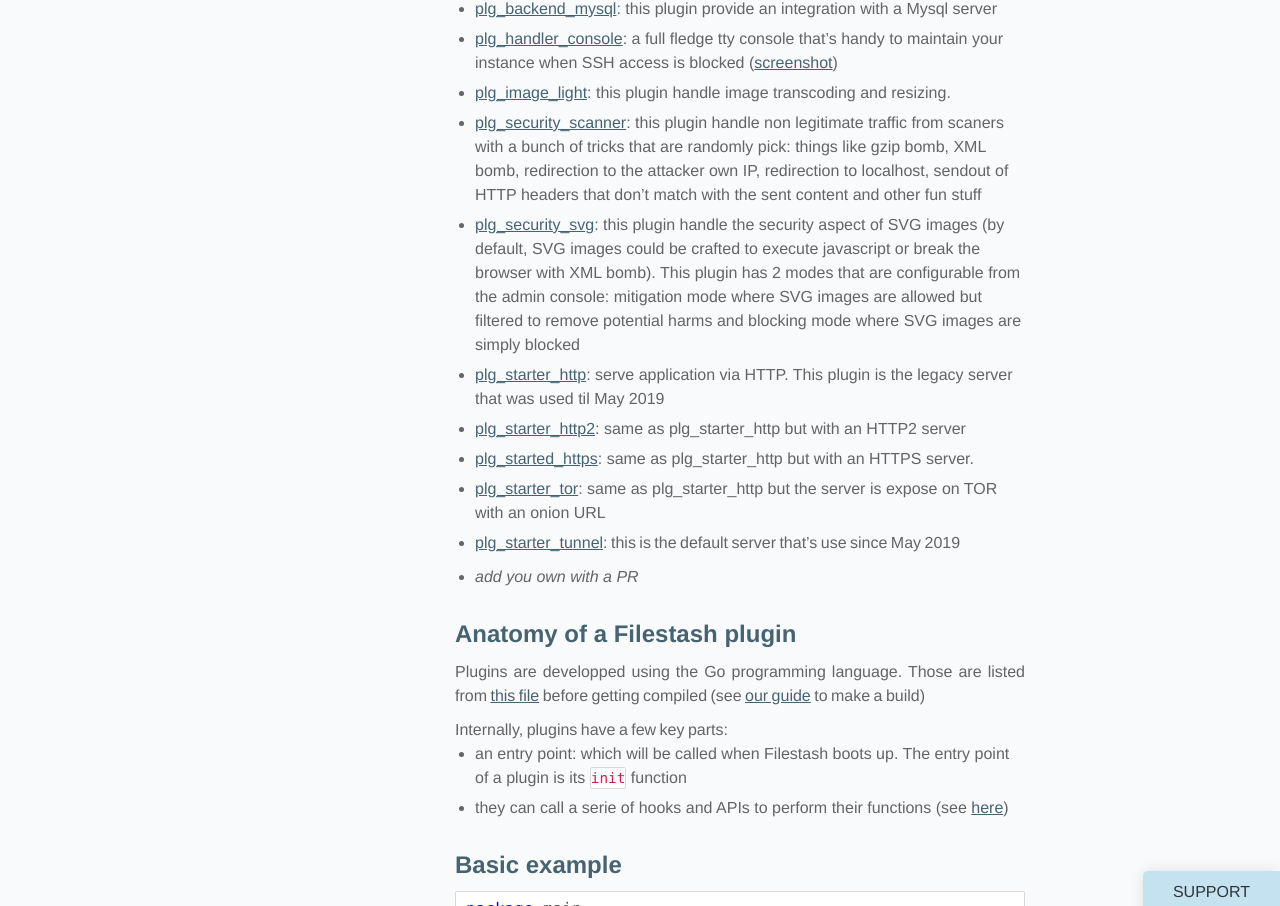
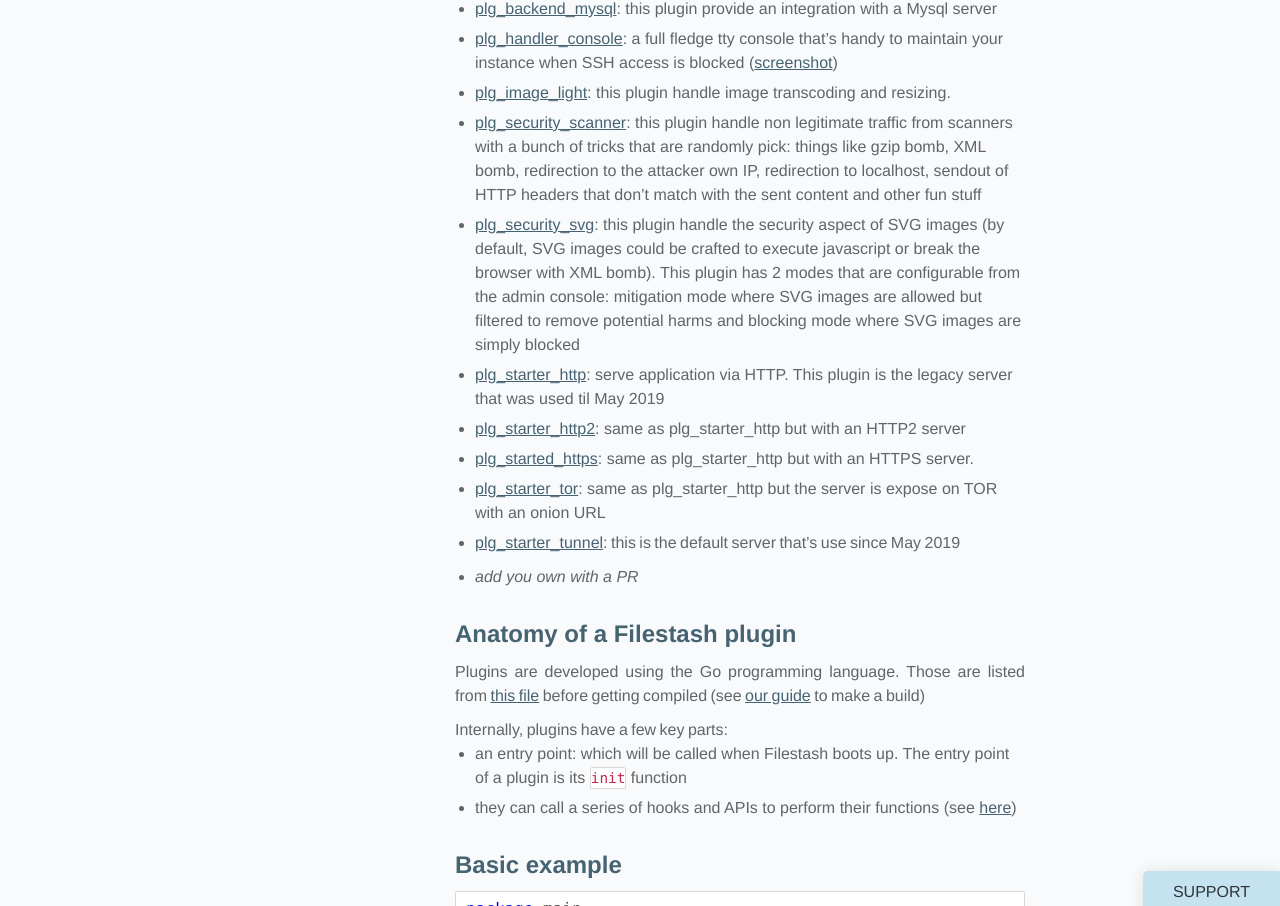
Before and after one commit to mickael-kerjean/filestash-website, a Jekyll site: the page built from _docs/plugin.md, in a window 1280 px wide and 1400 px high. Shown: the part 491-1397 px from the top of the window. Built offline with Jekyll 4.4.1, drawn with Linux system fonts in a browser that asks for light colours; nearby versions of some CDN libraries; library files that are not in the unit come from our copies; comment, search, counter and statistics services are not loaded.

Commit message:
Update plugin.md
Fixed some minor spelling mistakes which I noticed whilst reading through this

```diff
--- a/_docs/plugin.md
+++ b/_docs/plugin.md
@@ -13,7 +13,7 @@
 - [plg_backend_mysql](https://github.com/mickael-kerjean/filestash/tree/master/server/plugin/plg_backend_mysql){:rel="nofollow"}: this plugin provide an integration with a Mysql server
 - [plg_handler_console](https://github.com/mickael-kerjean/filestash/tree/master/server/plugin/plg_handler_console){:rel="nofollow"}: a full fledge tty console that's handy to maintain your instance when SSH access is blocked ([screenshot](https://raw.githubusercontent.com/mickael-kerjean/filestash_images/master/screenshots/admin_tty.png){:rel="nofollow"})
 - [plg_image_light](https://github.com/mickael-kerjean/filestash/tree/master/server/plugin/plg_image_light){:rel="nofollow"}: this plugin handle image transcoding and resizing.
-- [plg_security_scanner](https://github.com/mickael-kerjean/filestash/tree/master/server/plugin/plg_security_scanner){:rel="nofollow"}: this plugin handle non legitimate traffic from scaners with a bunch of tricks that are randomly pick: things like gzip bomb, XML bomb, redirection to the attacker own IP, redirection to localhost, sendout of HTTP headers that don't match with the sent content and other fun stuff
+- [plg_security_scanner](https://github.com/mickael-kerjean/filestash/tree/master/server/plugin/plg_security_scanner){:rel="nofollow"}: this plugin handle non legitimate traffic from scanners with a bunch of tricks that are randomly pick: things like gzip bomb, XML bomb, redirection to the attacker own IP, redirection to localhost, sendout of HTTP headers that don't match with the sent content and other fun stuff
 - [plg_security_svg](https://github.com/mickael-kerjean/filestash/tree/master/server/plugin/plg_security_svg){:rel="nofollow"}: this plugin handle the security aspect of SVG images (by default, SVG images could be crafted to execute javascript or break the browser with XML bomb). This plugin has 2 modes that are configurable from the admin console: mitigation mode where SVG images are allowed but filtered to remove potential harms and blocking mode where SVG images are simply blocked
 - [plg_starter_http](https://github.com/mickael-kerjean/filestash/tree/master/server/plugin/plg_starter_http){:rel="nofollow"}: serve application via HTTP. This plugin is the legacy server that was used til May 2019
 - [plg_starter_http2](https://github.com/mickael-kerjean/filestash/tree/master/server/plugin/plg_starter_http2){:rel="nofollow"}: same as plg_starter_http but with an HTTP2 server
@@ -26,11 +26,11 @@
 
 ## Anatomy of a Filestash plugin
 
-Plugins are developped using the Go programming language. Those are listed from [this file](https://github.com/mickael-kerjean/filestash/blob/master/server/plugin/index.go){:rel="nofollow"} before getting compiled (see [our guide](https://github.com/mickael-kerjean/filestash/blob/master/CONTRIBUTING.md){:rel="nofollow"} to make a build)
+Plugins are developed using the Go programming language. Those are listed from [this file](https://github.com/mickael-kerjean/filestash/blob/master/server/plugin/index.go){:rel="nofollow"} before getting compiled (see [our guide](https://github.com/mickael-kerjean/filestash/blob/master/CONTRIBUTING.md){:rel="nofollow"} to make a build)
 
 Internally, plugins have a few key parts:
 - an entry point: which will be called when Filestash boots up. The entry point of a plugin is its `init` function
-- they can call a serie of hooks and APIs to perform their functions (see [here](https://github.com/mickael-kerjean/filestash/blob/master/server/common/plugin.go){:rel="nofollow"})
+- they can call a series of hooks and APIs to perform their functions (see [here](https://github.com/mickael-kerjean/filestash/blob/master/server/common/plugin.go){:rel="nofollow"})
 
 ## Basic example
 
```
